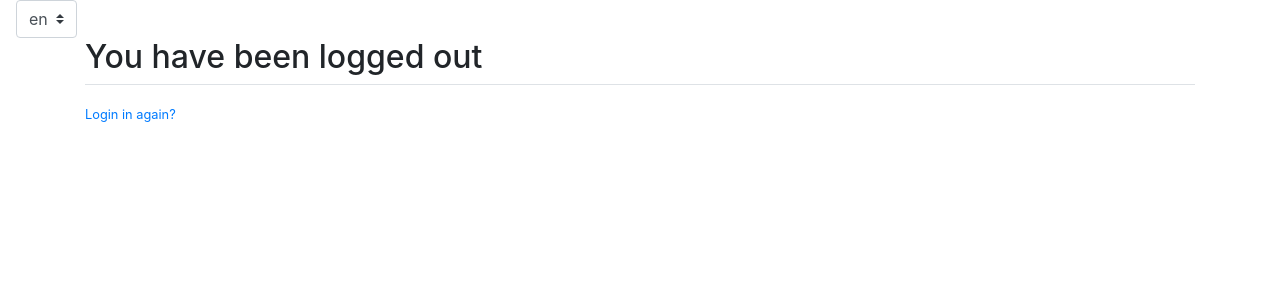
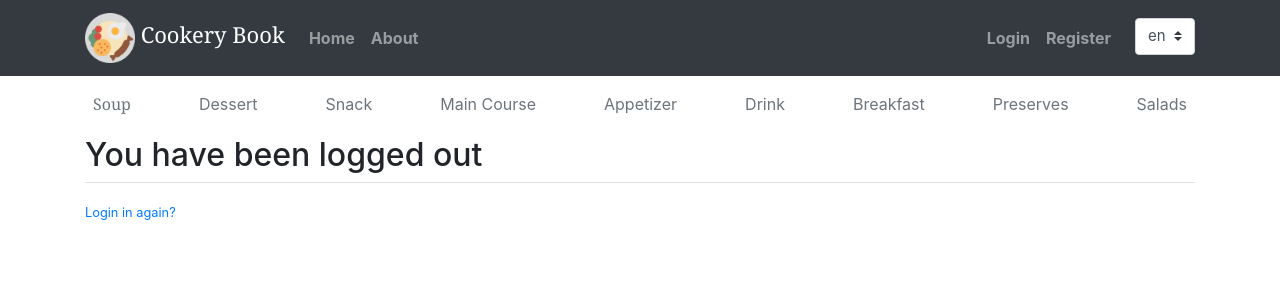
Before and after one commit to marcinbedcyc/CookeryBook, a Django app: page /logout/ in a window 1280 px wide. Shown: the top 300 px of the page. Run offline with Django 3.2, Linux system fonts and the light colour scheme; parts of the project's set-up code (start-up, migrations or seed data) failed here and were passed over; some libraries are stand-ins or nearby versions.

Commit message:
Update base.html and create list-recipes.html

```diff
--- a/cookery_book/templates/base.html
+++ b/cookery_book/templates/base.html
@@ -10,13 +10,40 @@
     <!-- Bootstrap CSS -->
     <link rel="stylesheet" href="https://stackpath.bootstrapcdn.com/bootstrap/4.3.1/css/bootstrap.min.css" integrity="sha384-ggOyR0iXCbMQv3Xipma34MD+dH/1fQ784/j6cY/iJTQUOhcWr7x9JvoRxT2MZw1T" crossorigin="anonymous">
     <title>{% trans "Cookery Book Online" %}</title>
+    <link rel="shortcut icon" type="image/png" href="{% static 'users/img/logo.png' %}"/>
+    <link rel="stylesheet" href="{% static 'cookery_book/css/base.css' %}">
 </head>
-<body>
+<body style="margin-top: 5rem;">
+<!-- NavBar -->
+    <nav class="navbar navbar-expand-lg navbar-dark bg-dark fixed-top">
+      <div class="container">
+        <a class="navbar-brand" href={% url 'recipes-list' %}>
+          <img src="{% static 'users/img/logo.png' %}"  style="width: 50px; height: 50px;" alt="">
+          <italic style='font-size: 22px; font-family: "Playfair Display", Georgia, "Times New Roman", serif;'>{% trans "Cookery Book" %}</italic>
+        </a>
+        <button class="navbar-toggler" type="button" data-toggle="collapse" data-target="#navbarToggle" aria-controls="navbarToggle" aria-expanded="false" aria-label="Toggle navigation">
+        <span class="navbar-toggler-icon"></span>
+        </button>
+        <div class="collapse navbar-collapse" id="navbarToggle">
+          <div class="navbar-nav mr-auto">
+            <strong><a class="nav-item nav-link" href={% url 'recipes-list' %}>{% trans "Home" %}</a></strong>
+            <strong><a class="nav-item nav-link"  href={% url 'recipes-list' %}>{% trans "About" %}</a></strong>
+          </div>
+          <div class="navbar-nav">
+            {% if user.is_authenticated %}
+              <strong><a class="nav-item nav-link" href="#">{% trans "New Recipe" %}</a></strong>
+              <strong><a class="nav-item nav-link"  href="#">{% trans "Profile" %}</a></strong>
+              <strong><a class="nav-item nav-link"  href={% url 'users-logout' %}>{% trans "Logout" %}</a></strong>
+            {% else %}
+              <strong><a class="nav-item nav-link" href={% url 'users-login' %}>{% trans "Login" %}</a></strong>
+              <strong><a class="nav-item nav-link" href={% url 'users-register' %}>{% trans "Register" %}</a></strong>
+            {% endif %}
+
             <form action="{% url 'set_language' %}" method="post">
               {% csrf_token %}
-            <input name="next" type="hidden" value="{{ redirect_to }}" />
+              <input name="next" type="hidden"  value="{{ redirect_to }}" />
 
-            <select class="custom-select ml-3" name="language" style="width: auto;" onchange="this.form.submit()">
+                <select class="custom-select ml-3" name="language" style="width: auto; font-size: 15px;" onchange="this.form.submit()">
                   {% get_current_language as LANGUAGE_CODE %}
                   {% get_available_languages as LANGUAGES %}
                   {% get_language_info_list for LANGUAGES as languages %}
@@ -30,8 +57,25 @@
                   {% endfor %}
                   </select>
             </form>
+          </div>
+        </div>
+    </nav>
+    <!--End Navbar-->
 
     <main role="main" class="container mb-5">
+      <div class="nav-scroller py-1 mb-2">
+        <nav class="nav d-flex justify-content-between">
+          <a class="p-2 text-muted" style='font-family: "Playfair Display", Georgia, "Times New Roman", serif;' href="#">{% trans "Soup" %}</a>
+          <a class="p-2 text-muted" href="#">{% trans "Dessert" %}</a>
+          <a class="p-2 text-muted" href="#">{% trans "Snack" %}</a>
+          <a class="p-2 text-muted" href="#">{% trans "Main Course" %}</a>
+          <a class="p-2 text-muted" href="#">{% trans "Appetizer" %}</a>
+          <a class="p-2 text-muted" href="#">{% trans "Drink" %}</a>
+          <a class="p-2 text-muted" href="#">{% trans "Breakfast" %}</a>
+          <a class="p-2 text-muted" href="#">{% trans "Preserves" %}</a>
+          <a class="p-2 text-muted" href="#">{% trans "Salads" %}</a>
+        </nav>
+      </div>
     <div class="row">
       <div class="col-md-12">
       {% if messages %}
```
Also changed, not shown: cookery_book/templates/recipes/recipes_list.html (added, +45 -0 lines). Lines whose indentation alone changed are shown as unchanged.
